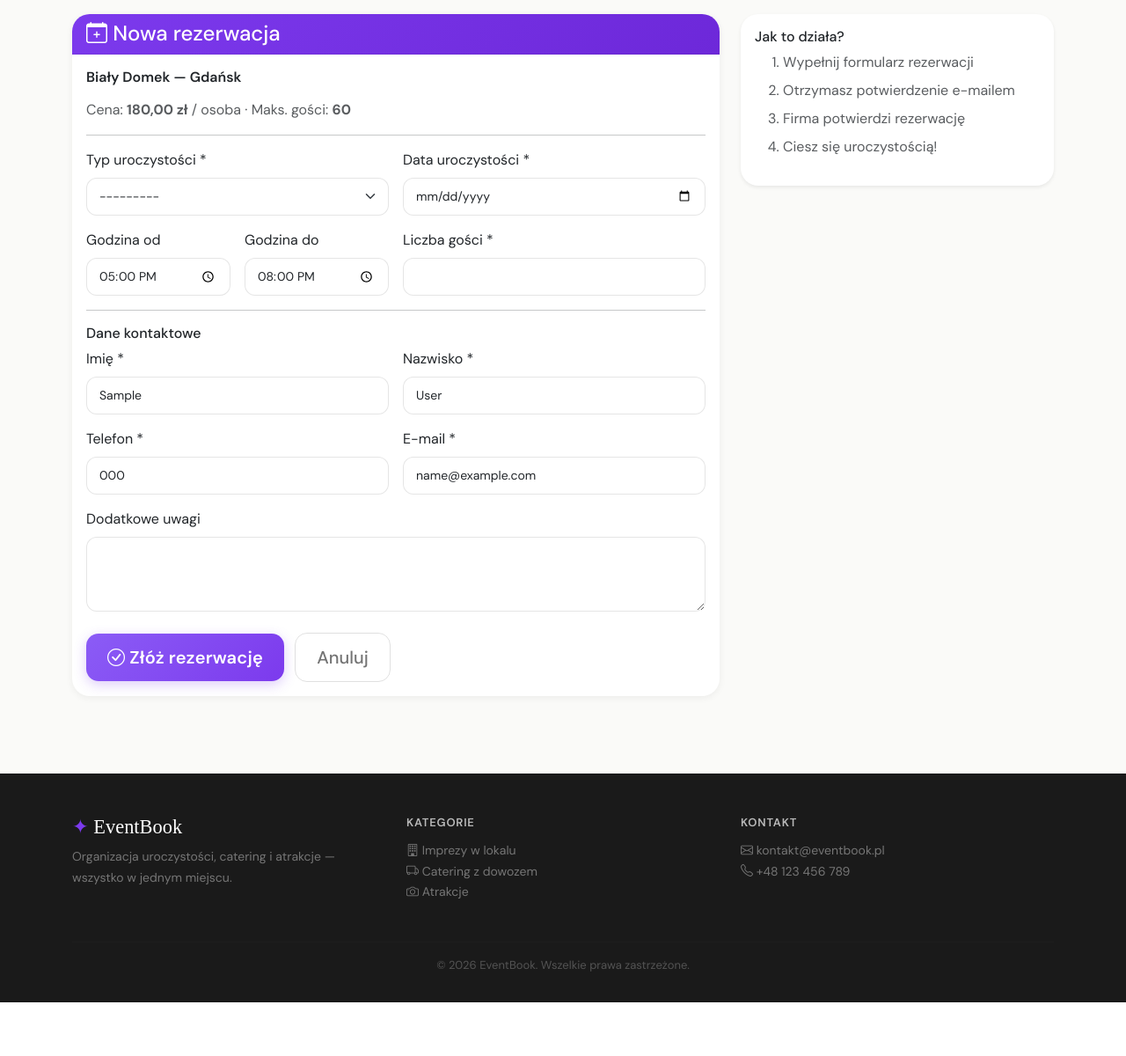
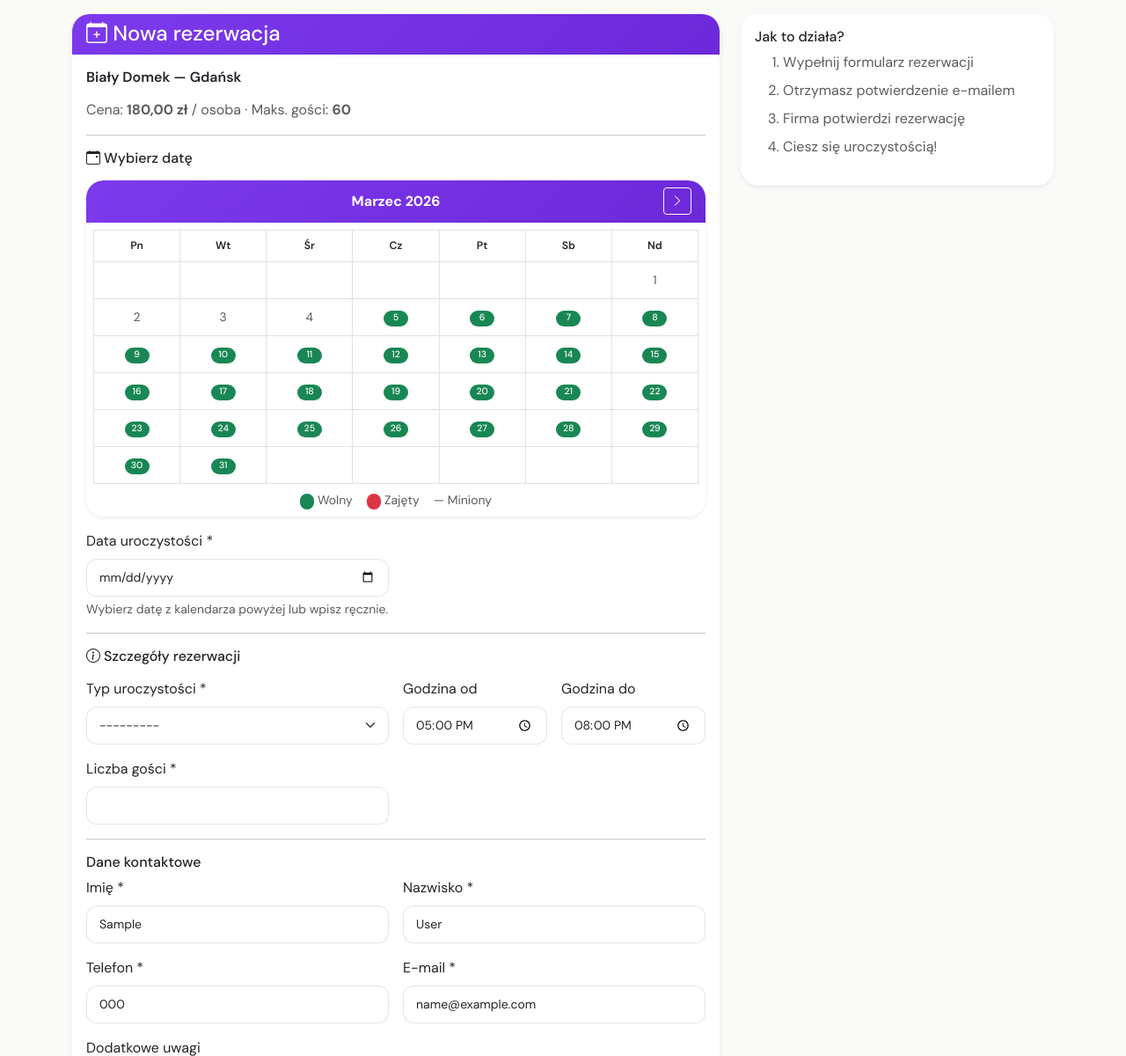
Before and after one commit to JanBober21/mojevent, a Django app: page /restauracje/4/rezerwuj/ in a window 1280 px wide. Shown: the part 119-1319 px from the top of the page at 88% size. Before the commit the page ends 1258 px from the top, so only its background shows below. Run offline with Django 5.2, Linux system fonts and the light colour scheme; a user stored in the database is signed in; data comes from the database, SQL or seed files in the repository; tables that the repository leaves empty hold one stand-in row (values such as "Sample post"); parts of the project's set-up code (start-up, migrations or seed data) failed here and were passed over; some web fonts are replaced.

Commit message:
Kalendarz wyboru daty w formularzu rezerwacji - kliknij wolny dzien aby wypelnic date

```diff
--- a/bookings/views.py
+++ b/bookings/views.py
@@ -371,10 +371,66 @@ def booking_create(request, restaurant_pk):
             initial=initial,
         )
 
+    # ── Kalendarz dostępności dla formularza rezerwacji ──────────────
+    today = timezone.now().date()
+    try:
+        cal_year = int(request.GET.get("cal_year", today.year))
+        cal_month = int(request.GET.get("cal_month", today.month))
+    except (ValueError, TypeError):
+        cal_year, cal_month = today.year, today.month
+    if (cal_year, cal_month) < (today.year, today.month):
+        cal_year, cal_month = today.year, today.month
+
+    first_day, num_days = cal_module.monthrange(cal_year, cal_month)
+    booked_dates = set(
+        Booking.objects.filter(
+            restaurant=restaurant,
+            event_date__year=cal_year,
+            event_date__month=cal_month,
+        ).exclude(status="cancelled").values_list("event_date", flat=True)
+    )
+    weeks = []
+    week = [None] * first_day
+    for day in range(1, num_days + 1):
+        d = date(cal_year, cal_month, day)
+        is_past = d < today
+        is_booked = d in booked_dates
+        week.append({
+            "day": day,
+            "date": d.isoformat(),
+            "past": is_past,
+            "booked": is_booked,
+            "free": not is_past and not is_booked,
+        })
+        if len(week) == 7:
+            weeks.append(week)
+            week = []
+    if week:
+        week.extend([None] * (7 - len(week)))
+        weeks.append(week)
+
+    cal_prev = None
+    cal_next = None
+    if cal_month == 1:
+        prev_y, prev_m = cal_year - 1, 12
+    else:
+        prev_y, prev_m = cal_year, cal_month - 1
+    if (prev_y, prev_m) >= (today.year, today.month):
+        cal_prev = {"year": prev_y, "month": prev_m}
+    if cal_month == 12:
+        cal_next = {"year": cal_year + 1, "month": 1}
+    else:
+        cal_next = {"year": cal_year, "month": cal_month + 1}
+
     return render(request, "bookings/booking_form.html", {
         "form": form,
         "restaurant": restaurant,
         "is_attraction": is_attraction,
+        "calendar_data": weeks,
+        "cal_year": cal_year,
+        "cal_month": cal_month,
+        "cal_prev": cal_prev,
+        "cal_next": cal_next,
     })
 
 
--- a/templates/bookings/booking_form.html
+++ b/templates/bookings/booking_form.html
@@ -38,6 +38,83 @@
                     </div>
                     {% endif %}
 
+                    <!-- ── Sekcja 1: Wybór daty z kalendarzem ── -->
+                    <h6 class="mb-3"><i class="bi bi-calendar-event"></i> Wybierz datę</h6>
+
+                    {% if calendar_data %}
+                    <div class="card shadow-sm mb-3">
+                        <div class="card-header d-flex justify-content-between align-items-center py-2"
+                             style="background: linear-gradient(135deg, #7c3aed 0%, #6d28d9 100%); color: #fff;">
+                            {% if cal_prev %}
+                            <a href="?cal_year={{ cal_prev.year }}&cal_month={{ cal_prev.month }}"
+                               class="btn btn-sm btn-outline-light"><i class="bi bi-chevron-left"></i></a>
+                            {% else %}
+                            <span style="width:32px;"></span>
+                            {% endif %}
+                            <strong>
+                                {% if cal_month == 1 %}Styczeń{% elif cal_month == 2 %}Luty{% elif cal_month == 3 %}Marzec{% elif cal_month == 4 %}Kwiecień{% elif cal_month == 5 %}Maj{% elif cal_month == 6 %}Czerwiec{% elif cal_month == 7 %}Lipiec{% elif cal_month == 8 %}Sierpień{% elif cal_month == 9 %}Wrzesień{% elif cal_month == 10 %}Październik{% elif cal_month == 11 %}Listopad{% elif cal_month == 12 %}Grudzień{% endif %}
+                                {{ cal_year }}
+                            </strong>
+                            {% if cal_next %}
+                            <a href="?cal_year={{ cal_next.year }}&cal_month={{ cal_next.month }}"
+                               class="btn btn-sm btn-outline-light"><i class="bi bi-chevron-right"></i></a>
+                            {% else %}
+                            <span style="width:32px;"></span>
+                            {% endif %}
+                        </div>
+                        <div class="card-body p-2">
+                            <table class="table table-bordered text-center mb-0" style="table-layout:fixed;">
+                                <thead>
+                                    <tr class="small text-muted">
+                                        <th>Pn</th><th>Wt</th><th>Śr</th><th>Cz</th><th>Pt</th><th>Sb</th><th>Nd</th>
+                                    </tr>
+                                </thead>
+                                <tbody>
+                                    {% for week in calendar_data %}
+                                    <tr>
+                                        {% for cell in week %}
+                                        <td style="height:42px; vertical-align:middle; cursor:{% if cell and cell.free %}pointer{% else %}default{% endif %};">
+                                            {% if cell %}
+                                                {% if cell.past %}
+                                                <span class="text-muted">{{ cell.day }}</span>
+                                                {% elif cell.booked %}
+                                                <span class="badge rounded-pill bg-danger" style="min-width:28px;" title="Zajęty">{{ cell.day }}</span>
+                                                {% elif cell.free %}
+                                                <span class="cal-day badge rounded-pill bg-success" style="min-width:28px; cursor:pointer;"
+                                                      data-date="{{ cell.date }}"
+                                                      title="Wolny — kliknij aby wybrać">{{ cell.day }}</span>
+                                                {% endif %}
+                                            {% endif %}
+                                        </td>
+                                        {% endfor %}
+                                    </tr>
+                                    {% endfor %}
+                                </tbody>
+                            </table>
+                            <div class="d-flex gap-3 mt-2 small text-muted justify-content-center">
+                                <span><span class="badge rounded-pill bg-success">&nbsp;</span> Wolny</span>
+                                <span><span class="badge rounded-pill bg-danger">&nbsp;</span> Zajęty</span>
+                                <span class="text-muted">— Miniony</span>
+                            </div>
+                        </div>
+                    </div>
+                    {% endif %}
+
+                    <div class="row g-3 mb-3">
+                        <div class="col-md-6">
+                            <label class="form-label">Data {% if is_attraction %}rezerwacji{% else %}uroczystości{% endif %} *</label>
+                            {{ form.event_date }}
+                            {% if form.event_date.errors %}
+                            <div class="text-danger small">{{ form.event_date.errors }}</div>
+                            {% endif %}
+                            <div class="form-text">Wybierz datę z kalendarza powyżej lub wpisz ręcznie.</div>
+                        </div>
+                    </div>
+
+                    <hr>
+
+                    <!-- ── Sekcja 2: Szczegóły rezerwacji ── -->
+                    <h6 class="mb-3"><i class="bi bi-info-circle"></i> Szczegóły rezerwacji</h6>
                     <div class="row g-3">
                         {% if not is_attraction %}
                         <div class="col-md-6">
@@ -48,13 +125,6 @@
                             {% endif %}
                         </div>
                         {% endif %}
-                        <div class="col-md-6">
-                            <label class="form-label">Data {% if is_attraction %}rezerwacji{% else %}uroczystości{% endif %} *</label>
-                            {{ form.event_date }}
-                            {% if form.event_date.errors %}
-                            <div class="text-danger small">{{ form.event_date.errors }}</div>
-                            {% endif %}
-                        </div>
                         <div class="col-md-3">
                             <label class="form-label">Godzina od</label>
                             {{ form.event_start_time }}
@@ -145,3 +215,31 @@
     </div>
 </div>
 {% endblock %}
+
+{% block extra_js %}
+<script>
+document.addEventListener('DOMContentLoaded', function() {
+    const dateInput = document.getElementById('id_event_date');
+    if (!dateInput) return;
+
+    document.querySelectorAll('.cal-day').forEach(function(badge) {
+        badge.addEventListener('click', function() {
+            const isoDate = this.dataset.date;  // "YYYY-MM-DD"
+            dateInput.value = isoDate;
+
+            // Remove highlight from all
+            document.querySelectorAll('.cal-day').forEach(function(b) {
+                b.classList.remove('bg-primary');
+                b.classList.add('bg-success');
+            });
+            // Highlight selected
+            this.classList.remove('bg-success');
+            this.classList.add('bg-primary');
+
+            // Scroll to date field smoothly
+            dateInput.scrollIntoView({ behavior: 'smooth', block: 'center' });
+        });
+    });
+});
+</script>
+{% endblock %}
```
